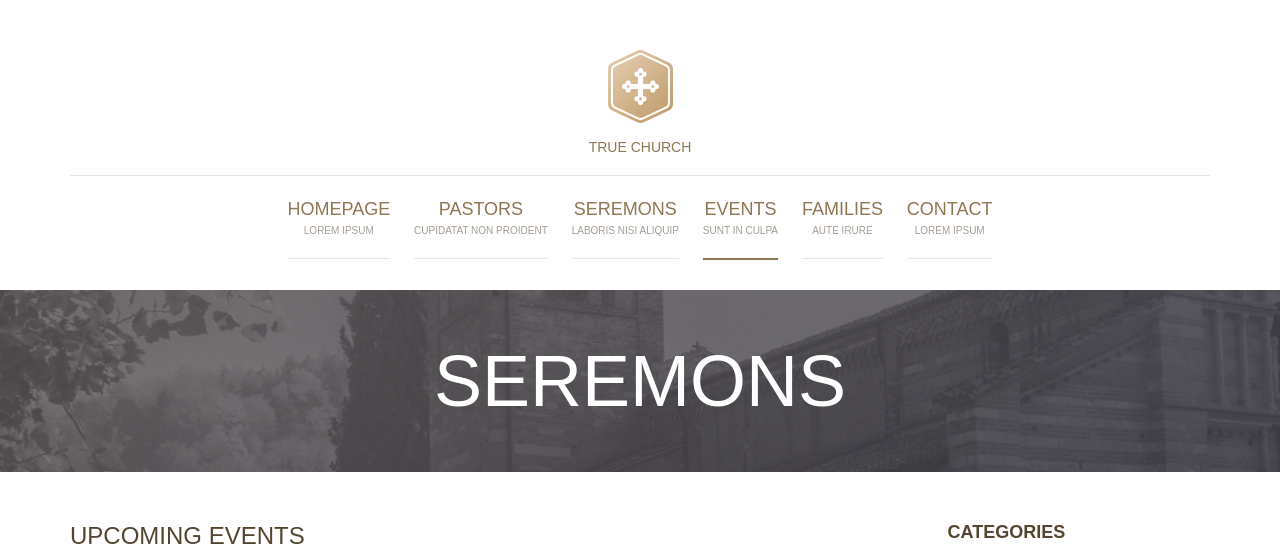
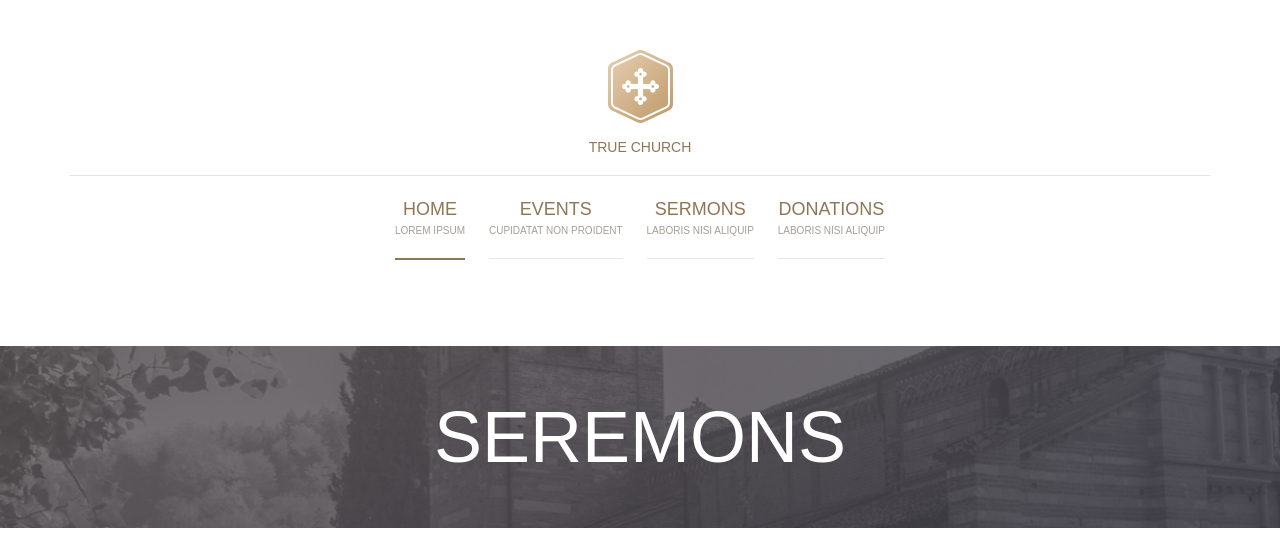
Before and after one commit to Goddy01/Shrine-Web-App, a Django app: page /events/ in a window 1280 px wide. Shown: the top 548 px of the page. Run offline with Django 4.2, Linux system fonts and the light colour scheme; style sheets or scripts are compiled from the project's sources.

Commit message:
extended base temp to event temp

```diff
--- a/events/templates/events/events.html
+++ b/events/templates/events/events.html
@@ -1,51 +1,5 @@
-<!DOCTYPE html>
-<html lang="en">
-	<head>
-		<meta charset="UTF-8">
-		<meta http-equiv="X-UA-Compatible" content="IE=edge">
-		<meta name="viewport" content="width=device-width, initial-scale=1.0,maximum-scale=1">
-
-		<title>True Church</title>
-
-		<!-- Loading third party fonts -->
-		<link href="fonts/novecento-font/novecento-font.css" rel="stylesheet" type="text/css">
-		<link href="fonts/font-awesome.min.css" rel="stylesheet" type="text/css">
-
-		<!-- Loading main css file -->
-		<link rel="stylesheet" href="style.css">
-
-		<!--[if lt IE 9]>
-		<script src="js/ie-support/html5.js"></script>
-		<script src="js/ie-support/respond.js"></script>
-		<![endif]-->
-
-	</head>
-
-
-	<body>
-		<div class="site-content">
-			<header class="site-header">
-				<div class="container">
-					<a href="#" class="branding">
-						<img src="images/logo.png" alt="" class="logo">
-						<h1 class="site-title">True Church</h1>
-					</a>
-
-					<div class="main-navigation">
-						<button class="menu-toggle"><i class="fa fa-bars"></i> Menu</button>
-						<ul class="menu">
-							<li class="menu-item"><a href="index.html">Homepage <small>Lorem ipsum</small></a></li>
-							<li class="menu-item"><a href="#">Pastors <small>Cupidatat non proident</small></a></li>
-							<li class="menu-item"><a href="seremons.html">Seremons <small>Laboris nisi aliquip</small></a></li>
-							<li class="menu-item current-menu-item"><a href="events.html">Events <small>Sunt in culpa</small></a></li>
-							<li class="menu-item"><a href="families.html">Families <small>Aute irure</small></a></li>
-							<li class="menu-item"><a href="#">Contact <small>lorem ipsum</small></a></li>
-						</ul>
-					</div>
-
-					<div class="mobile-navigation"></div>
-				</div>
-			</header> <!-- .site-header -->
+{% extends 'base.html' %}
+{% block content %}
 
     <div class="page-head" data-bg-image="images/page-head-1.jpg">
         <div class="container">
@@ -162,62 +116,4 @@
             </div>
         </div>
     </main> <!-- .main-content -->
-
-			<footer class="site-footer">
-				<div class="container">
-					<div class="row">
-						<div class="col-md-4">
-							<div class="widget">
-								<h3 class="widget-title">Our address</h3>
-								<p>Lorem ipsum dolor sit amet, consectetur adipisicing elit. Modi perspiciatis magnam, ab ipsa laboriosam tempore tenetur, aliquid repellat, ex cum dicta reiciendis accusamus. Omnis repudiandae quasi mollitia, iusto odio dignissimos.</p>
-								<ul class="address">
-									<li><i class="fa fa-map-marker"></i> 329 Church St, Garland, TX 75042</li>
-									<li><i class="fa fa-phone"></i> (425) 853 442 552</li>
-									<li><i class="fa fa-envelope"></i> info@yourchurch.com</li>
-								</ul>
-							</div>
-						</div>
-						<div class="col-md-4">
-							<div class="widget">
-								<h3 class="widget-title">Topics from last meeting</h3>
-								<ul class="bullet">
-									<li><a href="#">Lorem ipsum dolor sit amet</a></li>
-									<li><a href="#">Consectetur adipisicing elit quis nostrud</a></li>
-									<li><a href="#">Eiusmod tempor incididunt ut labore et dolore magna</a></li>
-									<li><a href="#">Ut enim ad minim veniam cillum</a></li>
-									<li><a href="#">Exercitation ullamco laboris nisi ut aliquip</a></li>
-									<li><a href="#">Duis aute irure dolor in reprehenderit in voluptate</a></li>
-								</ul>
-							</div>
-						</div>
-						<div class="col-md-4">
-							<div class="widget">
-								<h3 class="widget-title">Contact form</h3>
-								<form action="#" class="contact-form">
-									<div class="row">
-										<div class="col-md-6"><input type="text" placeholder="Your name..."></div>
-										<div class="col-md-6"><input type="text" placeholder="Email..."></div>
-									</div>
-
-									<textarea name="" placeholder="Your message..."></textarea>
-									<div class="text-right"><input type="submit" value="Send message"></div>
-
-								</form>
-							</div>
-						</div>
-					</div> <!-- .row -->
-
-					<p class="colophon">Copyright 2014 True Church. All right reserved</p>
-				</div><!-- .container -->
-			</footer> <!-- .site-footer -->
-
-		</div>
-
-
-		<script src="js/jquery-1.11.1.min.js"></script>
-		<script src="js/plugins.js"></script>
-		<script src="js/app.js"></script>
-
-	</body>
-
-</html>
+{% endblock content %}
```
Lines whose indentation alone changed are shown as unchanged.
